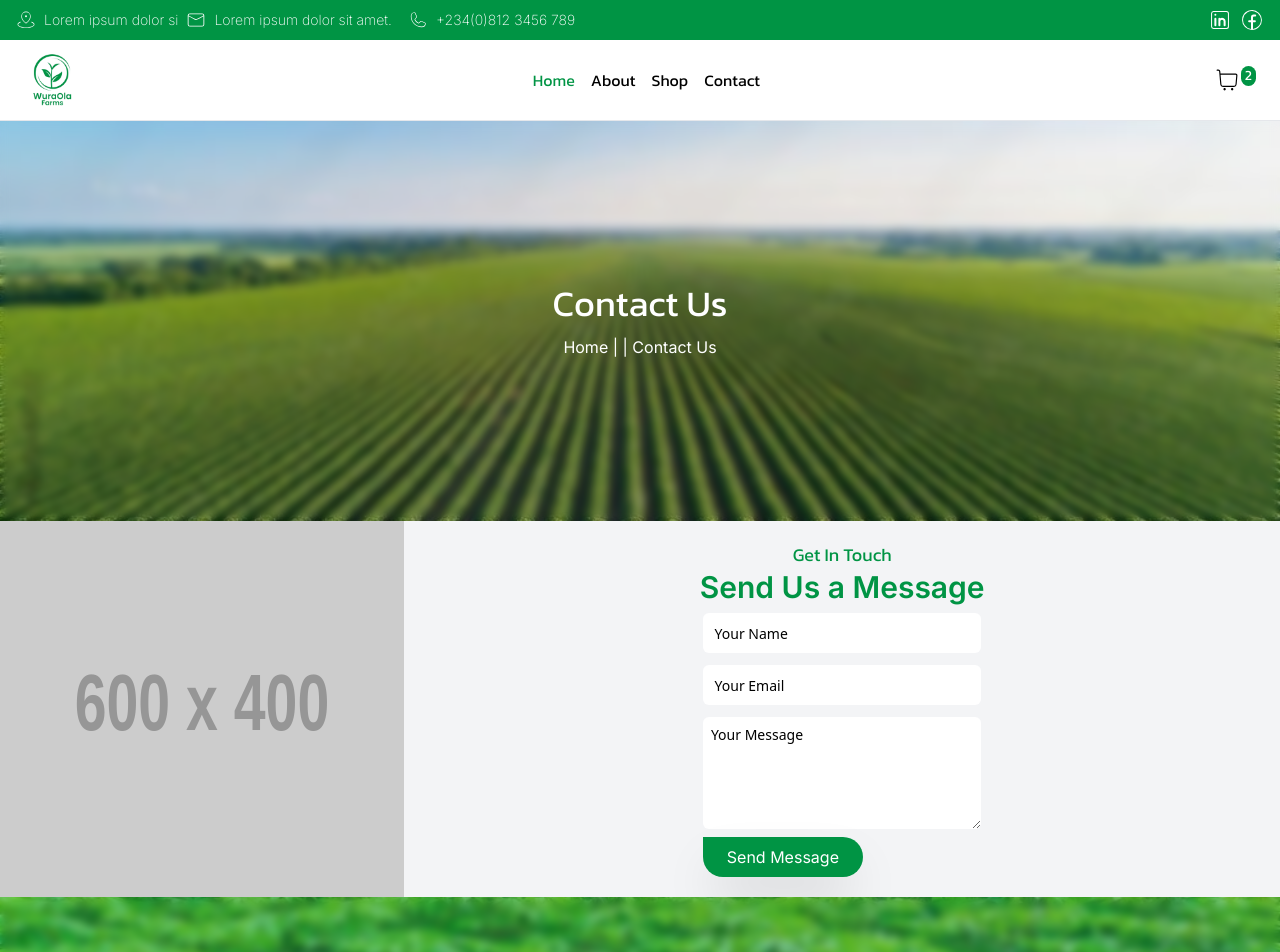
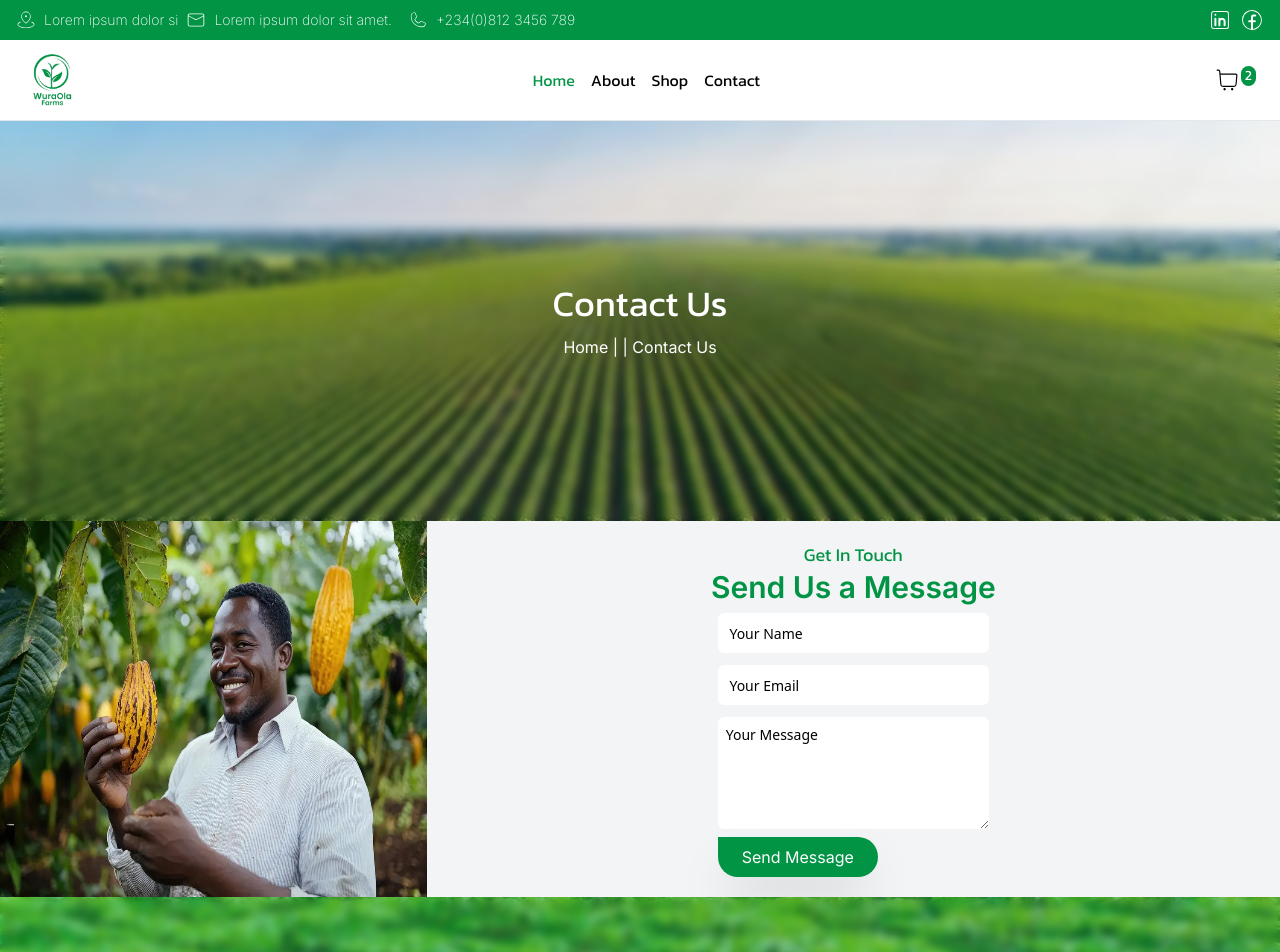
Before and after one commit to OlaiwonAbdullahi/WuraOla-Farms, a React (Vite) app: page /contact in a window 1280 px wide. Shown: the top 952 px of the page. Built offline with nearby package versions, Linux system fonts and the light colour scheme.

Commit message:
update ContactForm.jsx

```diff
--- a/src/components/ContactForm.jsx
+++ b/src/components/ContactForm.jsx
@@ -1,15 +1,12 @@
+import farmer from "../assets/farmer.jpg";
 import Button from "../components/Button";
 const ContactForm = () => {
   return (
     <div className=" flex">
-      <div className="">
-        <img
-          src="https://placehold.co/600x400/png"
-          alt=""
-          className="w-full h-full"
-        />
+      <div className=" basis-1/3">
+        <img src={farmer} alt="" className="w-full h-full" />
       </div>
-      <div className=" bg-gray-100 w-full flex flex-col gap-2 p-5 justify-center">
+      <div className=" basis-2/3 bg-gray-100 w-full flex flex-col gap-2 p-5 justify-center">
         <div className="">
           <h2 className=" text-secondary font-kanit  text-lg text-center  px-2 ">
             Get In Touch
```
